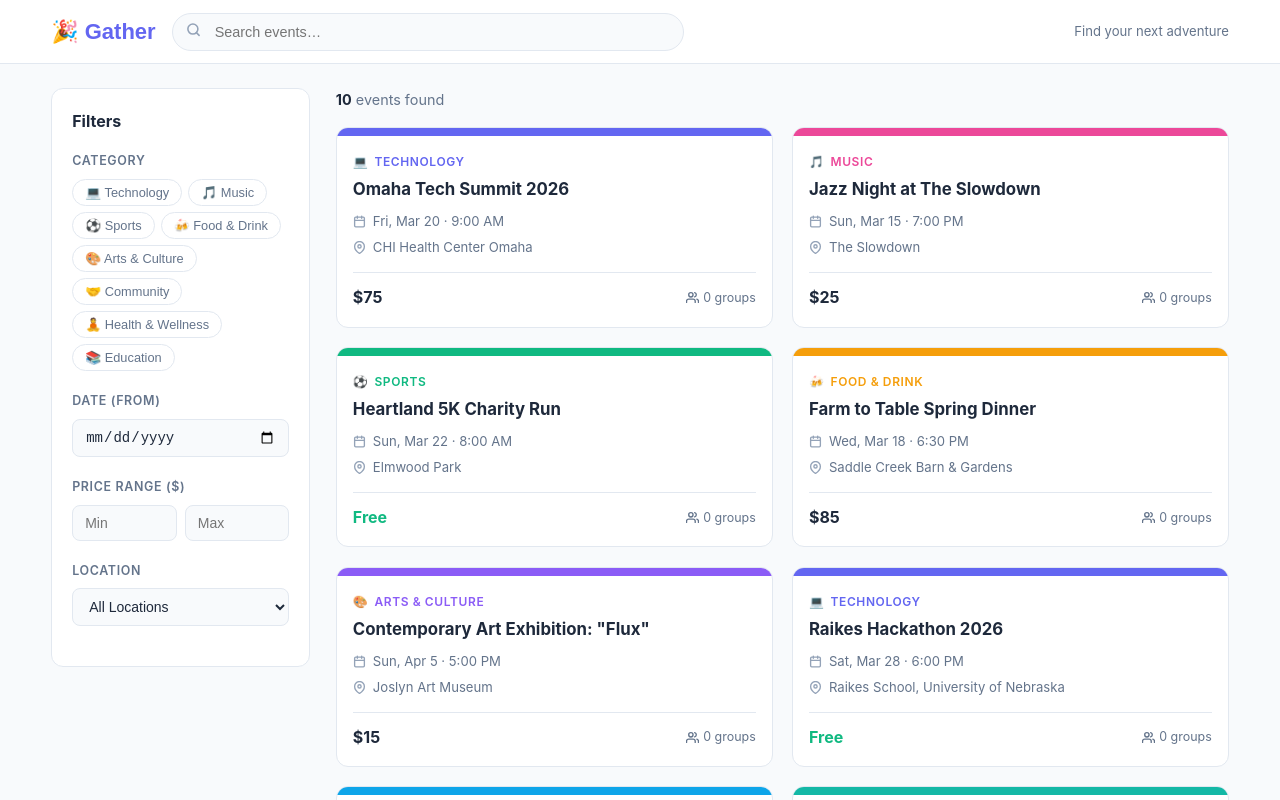
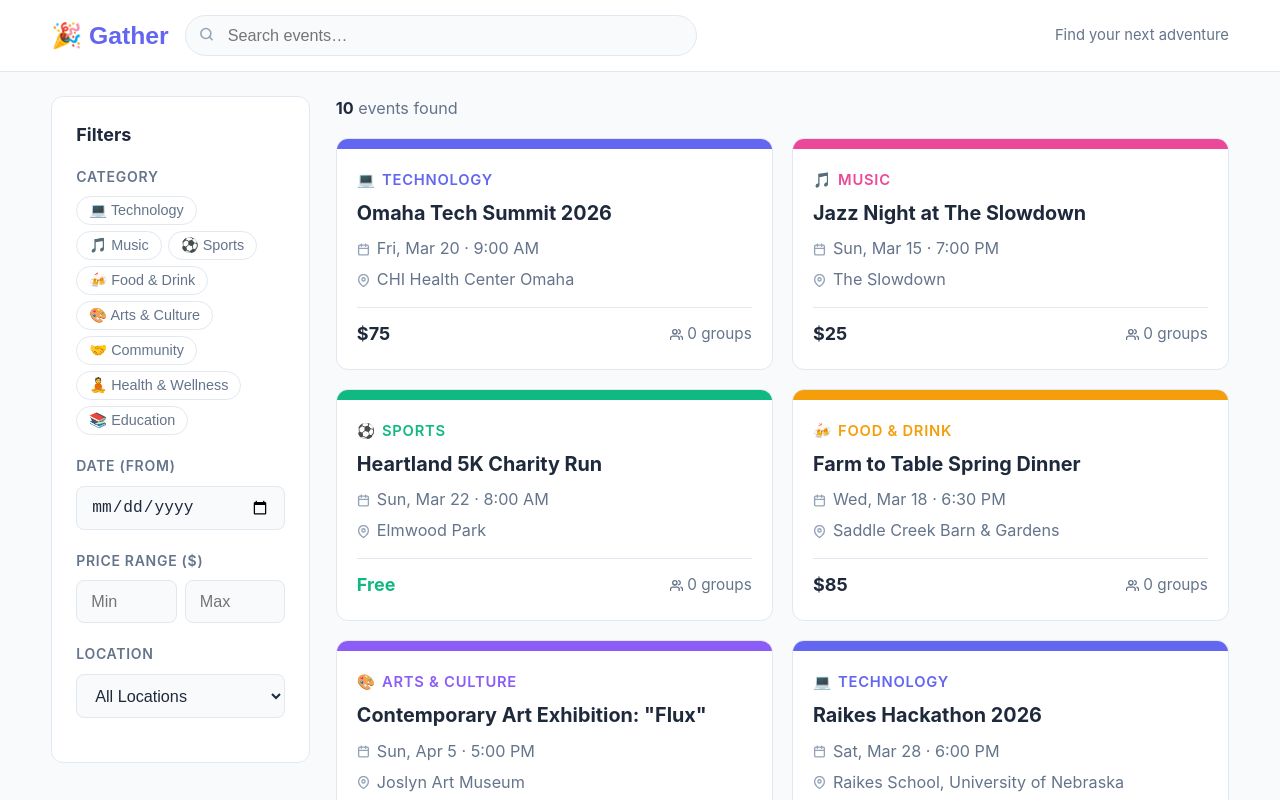
Before and after one commit to michaeldejournett/Raikes-Hacks-2026, a React (Vite) app in the folder frontend/: page / in a window 1280 px wide. Shown: the top 800 px of the page. Built offline with nearby package versions, Linux system fonts and the light colour scheme.

Commit message:
made text bigger and made start.bat

```diff
--- a/frontend/src/components/EventCard.jsx
+++ b/frontend/src/components/EventCard.jsx
@@ -28,7 +28,7 @@ export default function EventCard({ event, groupCount, onClick }) {
           <span style={{ color: cat.color }}>{cat.label}</span>
         </div>
 
-        <h2 className="event-card-name">{event.name}</h2>
+        <h2 className="event-card-name" title={event.name}>{event.name}</h2>
 
         <div className="event-card-meta">
           <div className="event-card-meta-item">
--- a/frontend/src/index.css
+++ b/frontend/src/index.css
@@ -2,6 +2,10 @@
   box-sizing: border-box;
   margin: 0;
   padding: 0;
+}
+
+html {
+  font-size: 18px;
 }
 
 :root {
@@ -41,7 +45,7 @@ body {
   top: 0;
   z-index: 100;
   padding: 0 clamp(16px, 4vw, 56px);
-  height: 64px;
+  height: 72px;
   display: flex;
   align-items: center;
   gap: 16px;
@@ -246,9 +250,9 @@ body {
   background: var(--card-bg);
   border: 1px solid var(--border);
   border-radius: var(--radius);
-  padding: 20px;
+  padding: 24px;
   position: sticky;
-  top: 88px;
+  top: 96px;
 }
 
 .filters-title {
@@ -277,10 +281,10 @@ body {
 
 .filter-input {
   width: 100%;
-  padding: 9px 12px;
+  padding: 11px 14px;
   border: 1.5px solid var(--border);
   border-radius: var(--radius-sm);
-  font-size: 0.875rem;
+  font-size: 0.9rem;
   color: var(--text);
   background: var(--bg);
   outline: none;
@@ -369,6 +373,8 @@ body {
   overflow: hidden;
   cursor: pointer;
   transition: box-shadow var(--transition), transform var(--transition), border-color var(--transition);
+  display: flex;
+  flex-direction: column;
 }
 
 .event-card:hover {
@@ -378,18 +384,21 @@ body {
 }
 
 .event-card-banner {
-  height: 8px;
+  height: 10px;
 }
 
 .event-card-body {
-  padding: 16px;
+  padding: 20px;
+  display: flex;
+  flex-direction: column;
+  flex: 1;
 }
 
 .event-card-category {
   display: flex;
   align-items: center;
   gap: 6px;
-  font-size: 0.75rem;
+  font-size: 0.82rem;
   font-weight: 600;
   text-transform: uppercase;
   letter-spacing: 0.05em;
@@ -398,7 +407,7 @@ body {
 }
 
 .event-card-name {
-  font-size: 1.05rem;
+  font-size: 1.1rem;
   font-weight: 700;
   color: var(--text);
   margin-bottom: 10px;
@@ -420,7 +429,7 @@ body {
   display: flex;
   align-items: center;
   gap: 7px;
-  font-size: 0.82rem;
+  font-size: 0.9rem;
   color: var(--text-muted);
 }
 
@@ -435,6 +444,7 @@ body {
   justify-content: space-between;
   padding-top: 12px;
   border-top: 1px solid var(--border);
+  margin-top: auto;
 }
 
 .event-price {
@@ -448,7 +458,7 @@ body {
 }
 
 .event-groups-badge {
-  font-size: 0.78rem;
+  font-size: 0.85rem;
   color: var(--text-muted);
   display: flex;
   align-items: center;
@@ -481,26 +491,26 @@ body {
 }
 
 .detail-hero-banner {
-  height: 12px;
+  height: 16px;
 }
 
 .detail-hero-body {
-  padding: 28px 32px;
+  padding: 32px 40px;
 }
 
 .detail-category-badge {
   display: inline-flex;
   align-items: center;
   gap: 6px;
-  padding: 4px 12px;
+  padding: 5px 14px;
   border-radius: 999px;
-  font-size: 0.78rem;
+  font-size: 0.85rem;
   font-weight: 600;
   margin-bottom: 12px;
 }
 
 .detail-name {
-  font-size: 1.75rem;
+  font-size: 2rem;
   font-weight: 800;
   line-height: 1.2;
   margin-bottom: 16px;
@@ -529,7 +539,7 @@ body {
 }
 
 .detail-meta-label {
-  font-size: 0.72rem;
+  font-size: 0.78rem;
   font-weight: 600;
   text-transform: uppercase;
   letter-spacing: 0.05em;
@@ -538,13 +548,13 @@ body {
 }
 
 .detail-meta-value {
-  font-size: 0.9rem;
+  font-size: 1rem;
   font-weight: 600;
   color: var(--text);
 }
 
 .detail-description {
-  font-size: 0.95rem;
+  font-size: 1rem;
   color: var(--text-muted);
   line-height: 1.7;
   margin-bottom: 20px;
@@ -601,18 +611,18 @@ body {
 }
 
 .group-card-name {
-  font-size: 0.95rem;
+  font-size: 1rem;
   font-weight: 700;
 }
 
 .group-card-meta {
-  font-size: 0.8rem;
+  font-size: 0.875rem;
   color: var(--text-muted);
   margin-bottom: 10px;
 }
 
 .group-card-description {
-  font-size: 0.85rem;
+  font-size: 0.9rem;
   color: var(--text-muted);
   margin-bottom: 12px;
   line-height: 1.5;
@@ -626,11 +636,11 @@ body {
 }
 
 .member-chip {
-  padding: 3px 10px;
+  padding: 4px 12px;
   background: var(--primary-light);
   color: var(--primary);
   border-radius: 999px;
-  font-size: 0.75rem;
+  font-size: 0.82rem;
   font-weight: 500;
 }
 
@@ -732,11 +742,11 @@ textarea.form-input {
 }
 
 .tag {
-  padding: 3px 10px;
+  padding: 4px 12px;
   background: var(--bg);
   border: 1px solid var(--border);
   border-radius: 999px;
-  font-size: 0.75rem;
+  font-size: 0.82rem;
   color: var(--text-muted);
 }
 
@@ -750,9 +760,9 @@ textarea.form-input {
 .badge {
   display: inline-flex;
   align-items: center;
-  padding: 2px 8px;
+  padding: 3px 10px;
   border-radius: 999px;
-  font-size: 0.72rem;
+  font-size: 0.78rem;
   font-weight: 600;
 }
 
```
Also changed, not shown: 1 other file (tests, documents, lock files or other folders).
